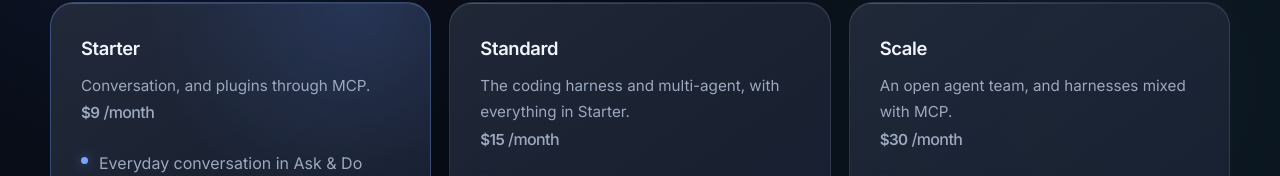
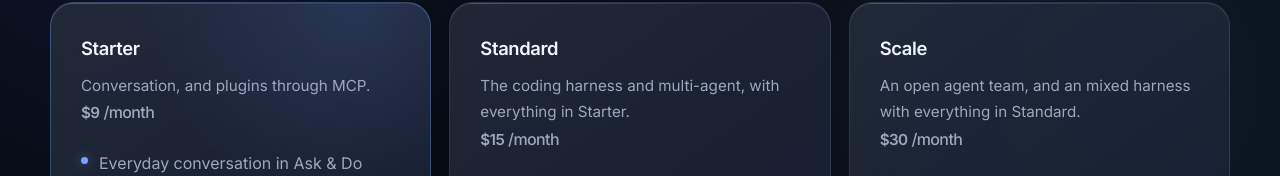
Before and after one commit to iosdeveloper26/Agent-Butler-Client, a plain HTML site: page pricing.html in a window 1280 px wide. Shown: the part 330-506 px from the top of the page. Drawn offline with Linux system fonts and the light colour scheme.

Commit message:
Update pricing.html

```diff
--- a/pricing.html
+++ b/pricing.html
@@ -62,7 +62,7 @@
         </article>
         <article class="card">
           <h3>Scale</h3>
-          <p>An open agent team, and harnesses mixed with MCP.</p>
+          <p>An open agent team, and an mixed harness with everything in Standard.</p>
           <p class="price">$30<span>/month</span></p>
           <ul>
             <li>Everything in Standard</li>
```
